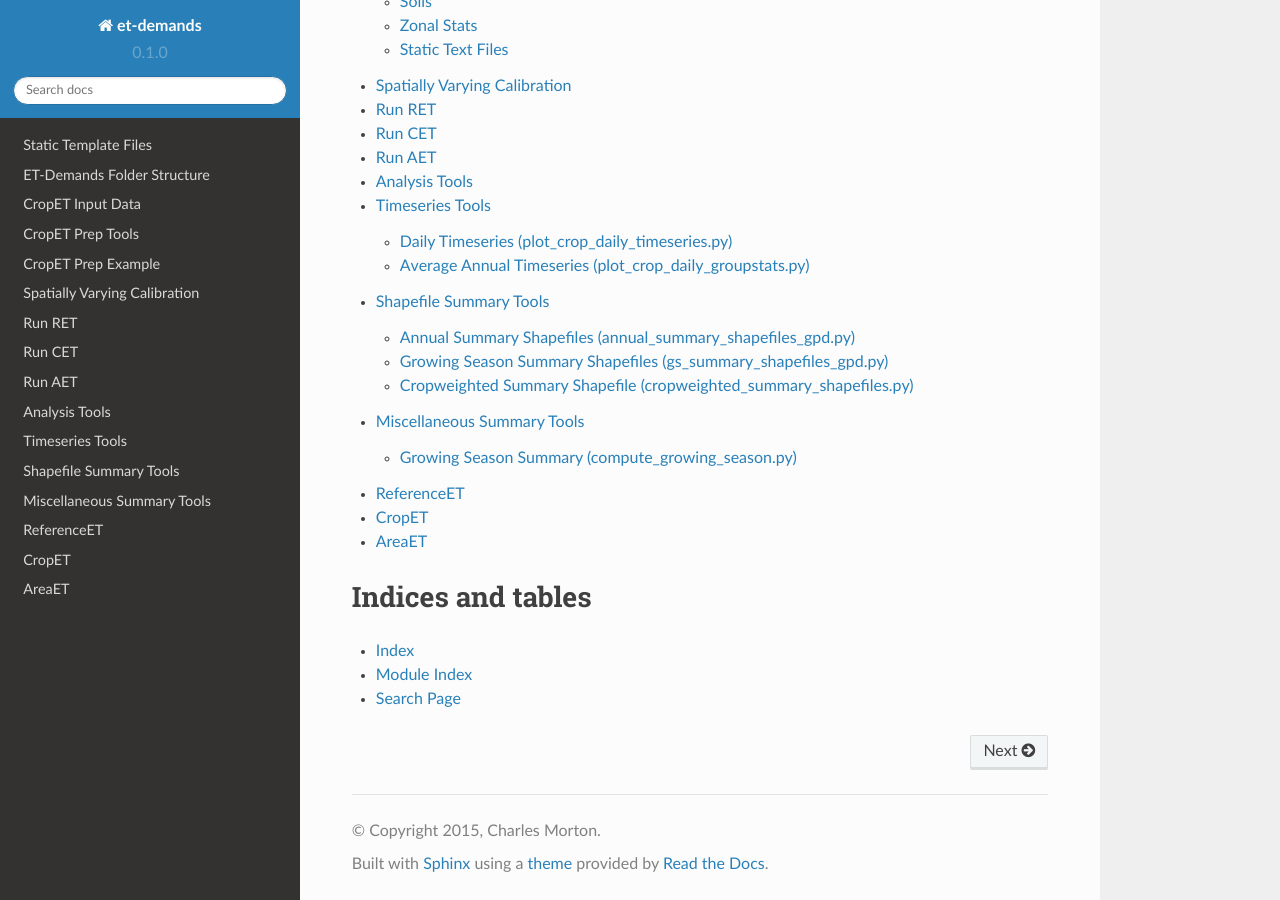
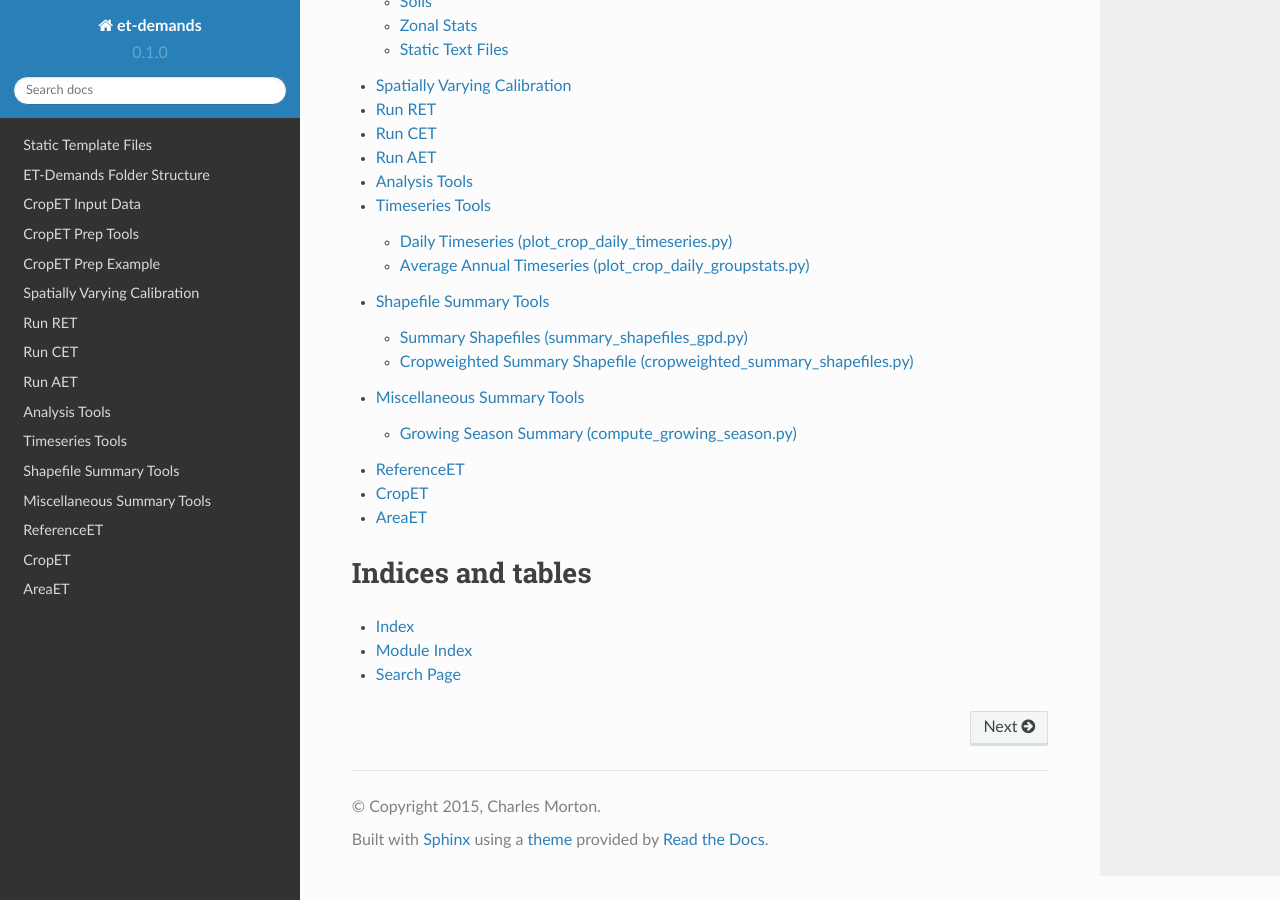
Before and after one commit to DOI-BOR/et-demands, a Sphinx documentation site: the page built from docs/index.rst, in a window 1280 px wide and 900 px high, scrolled down 934 px. Built offline with Sphinx 7.4.7 and the Read the Docs theme 2.0.0, drawn with Linux system fonts in a browser that asks for light colours; some of the changed lines change nothing that is shown.

Commit message:
Updated summary_shapefile_gpd.py description
Removed growing season and annual specific documentation. One script (summary_shapefile_gpd.py) is now used for annual, growing season (as defined by etdemands), and doy summary statistics.

```diff
--- a/docs/tools.rst
+++ b/docs/tools.rst
@@ -39,33 +39,39 @@
 
 Shapefile Summary Tools
 ==============
-Annual Summary Shapefiles (annual_summary_shapefiles_gpd.py)
+Summary Shapefiles (summary_shapefiles_gpd.py)
 ---------
-This analysis tool converts the annual output .csv files into crop specific
+This analysis tool converts the daily output .csv files into crop specific
 summary shapefiles for viewing and analysis of the spatial distribution of
-evaporation. The output shapefiles contain 'ET (ETo or ETr)', 'ETact', 'ETpot',
+evaporation. Specific Time periods can be specified to process statistics for
+annual,growing season (as defined by ETDemands), or custom day of year ranges.
+The output shapefiles contain 'ET (ETo or ETr)', 'ETact', 'ETpot',
 'ETbas', 'Kc', 'Kcb', 'PPT', 'Irr', 'Runoff', 'DPerc', 'NIWR', 'Season'
 information for each ET Zone containing the crop of interest.
 
-Annual summary shapefiles can be created for a specific year of interest or for
+Summary shapefiles can be created for a specific year of interest or for
 a range of years using "year filter" input argument. Note that both mean ('_mn')
 and median ('_mdn') statistics are output for each variable. If only one year
-is specified, mean and median statistics are the same. Output files can be found
-in the 'annual_stats' folder where 'summary_shapefiles_YYYYtoYYYY' specifies the
-minimum and maximum years included in the analysis.
+is specified, mean and median statistics are the identical. Output files can be found
+in the 'summary_shapefiles' folder where 'summary_YYYYtoYYYY' specifies the
+minimum and maximum years included in the analysis. The following
+input arguments can be specified to customize the summary output:
 
-Growing Season Summary Shapefiles (gs_summary_shapefiles_gpd.py)
----------
-Similar to the annual summary shapefile script, the growing season summary
-shapefile script creates a summary shapefile for each crop containing growing
-seasons statistics for the year(s) specified. If a single year is specified, the
-statistics represent totals and averages for each day during the growing season.
-If multiple years are specified, the statistics represent an average of the
-yearly totals.
+-i, --ini
+        ini_path (str): file path of the project INI file
+-y, -year
+        year_filter (list): include specific years in summary
+        (single YYYY or range YYYY:YYYY)
+-t, --time_filter
+        time_filter (str): 'annual' (default), 'growing_season', 'doy'
+-s, --start_doy
+        start_doy (int): starting julian doy (inclusive)
+-e, --end_doy
+        end_doy (int): ending julian doy (inclusive)
 
-Output files can be found in the 'growing_season_stats' folder where
-'gs_summary_shapefiles_YYYYtoYYYY' specifies the minimum and maximum years
-included in the analysis.
+*start and end doy of year must be included when using the
+'doy' time_filter
+
 
 Cropweighted Summary Shapefile (cropweighted_summary_shapefiles.py)
 ---------
```
